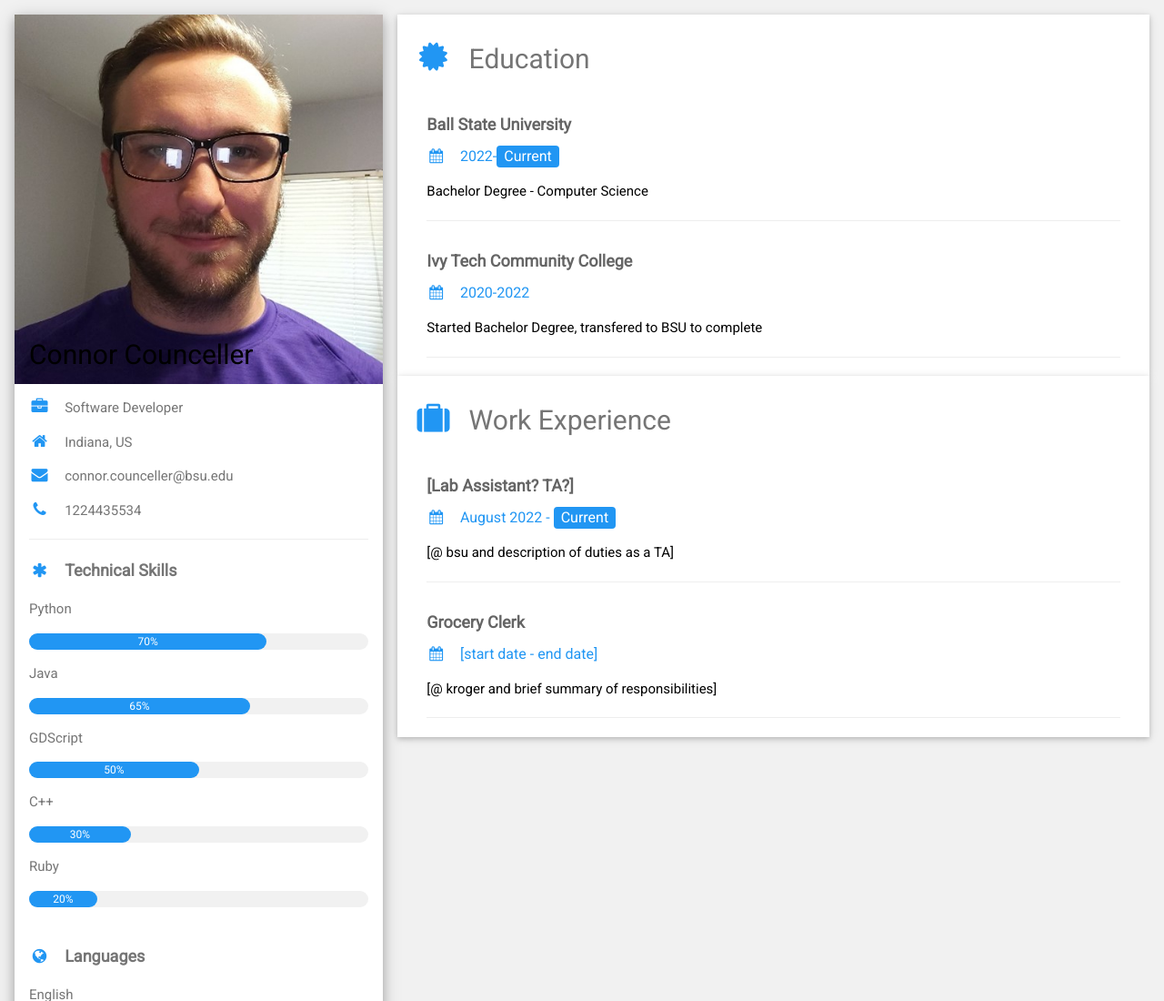
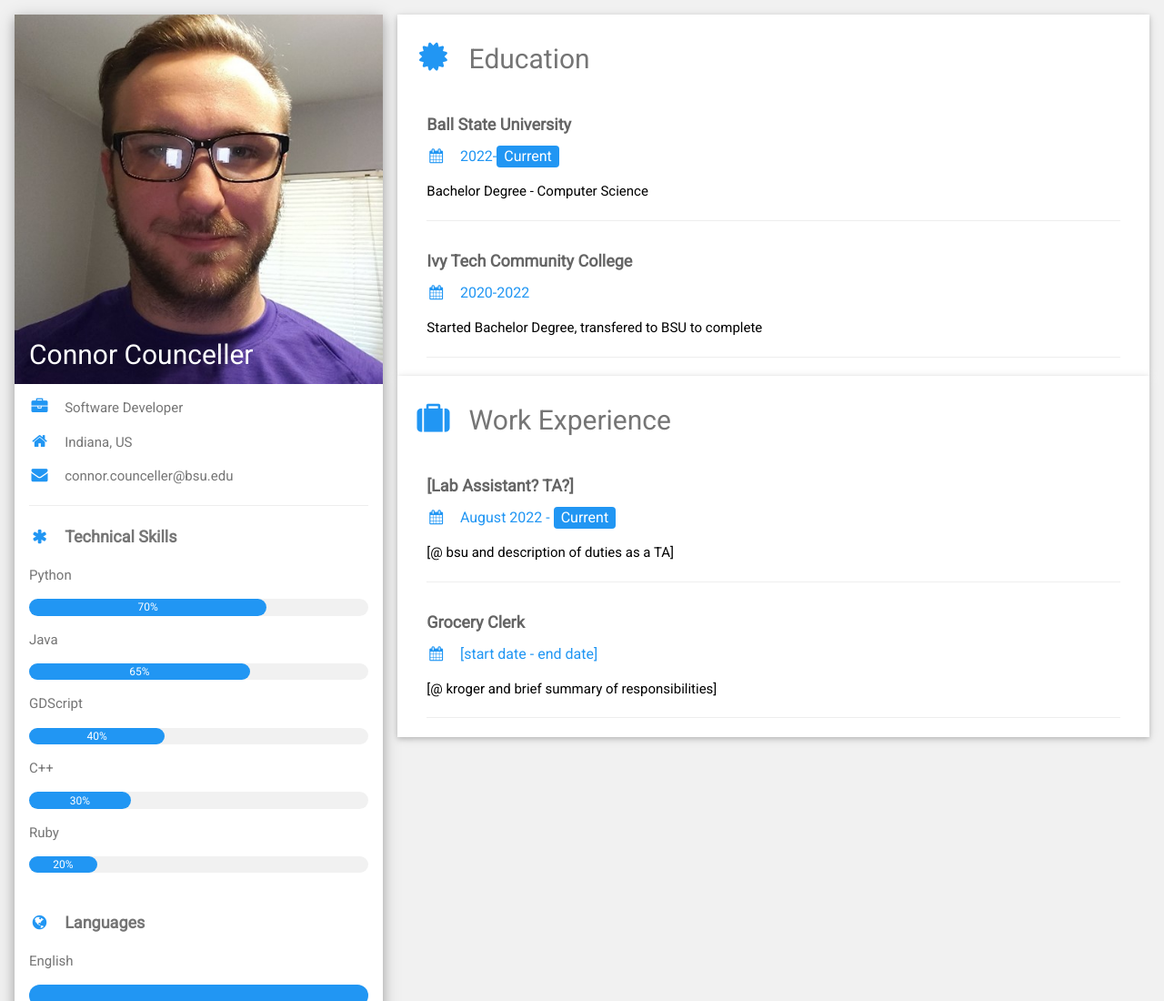
Before and after one commit to connor-counceller/connor-counceller.github.io, a plain HTML site: page index.html in a window 1280 px wide. Shown: the top 1100 px of the page at 91% size. Drawn offline with nearby package versions, Linux system fonts and the light colour scheme.

Commit message:
Change name text color from black to white

```diff
--- a/index.html
+++ b/index.html
@@ -25,7 +25,7 @@
                 <div class="w3-white w3-text-grey w3-card-4">
                     <div class="w3-display-container">
                         <img src="me.jpg" style="width:100%" alt="Avatar">
-                        <div class="w3-display-bottomleft w3-container w3-text-black">
+                        <div class="w3-display-bottomleft w3-container w3-text-white">
                             <h2>Connor Counceller</h2>
                         </div>
                     </div>
@@ -33,7 +33,7 @@
                         <p><i class="fa fa-briefcase fa-fw w3-margin-right w3-large w3-text-blue"></i>Software Developer</p>
                         <p><i class="fa fa-home fa-fw w3-margin-right w3-large w3-text-blue"></i>Indiana, US</p>
                         <p><i class="fa fa-envelope fa-fw w3-margin-right w3-large w3-text-blue"></i>connor.counceller@bsu.edu</p>
-                        <p><i class="fa fa-phone fa-fw w3-margin-right w3-large w3-text-blue"></i>1224435534</p>
+                        <!--<p><i class="fa fa-phone fa-fw w3-margin-right w3-large w3-text-blue"></i>1224435534</p>-->
                         <hr>
 
                         <p class="w3-large"><b><i class="fa fa-asterisk fa-fw w3-margin-right w3-text-blue"></i>Technical Skills</b></p>
@@ -49,7 +49,7 @@
                         </div>
                         <p>GDScript</p>
                         <div class="w3-light-grey w3-round-xlarge w3-small">
-                            <div class="w3-container w3-center w3-round-xlarge w3-blue" style="width:50%">50%</div>
+                            <div class="w3-container w3-center w3-round-xlarge w3-blue" style="width:40%">40%</div>
                         </div>
                         <p>C++</p>
                         <div class="w3-light-grey w3-round-xlarge w3-small">
```
